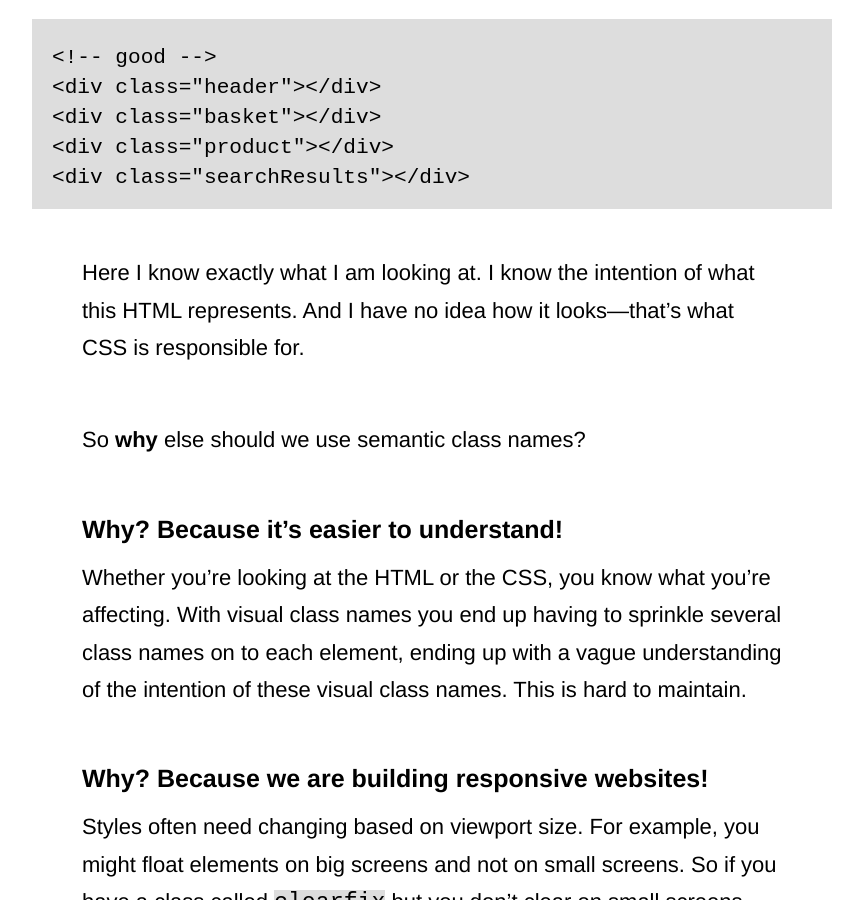
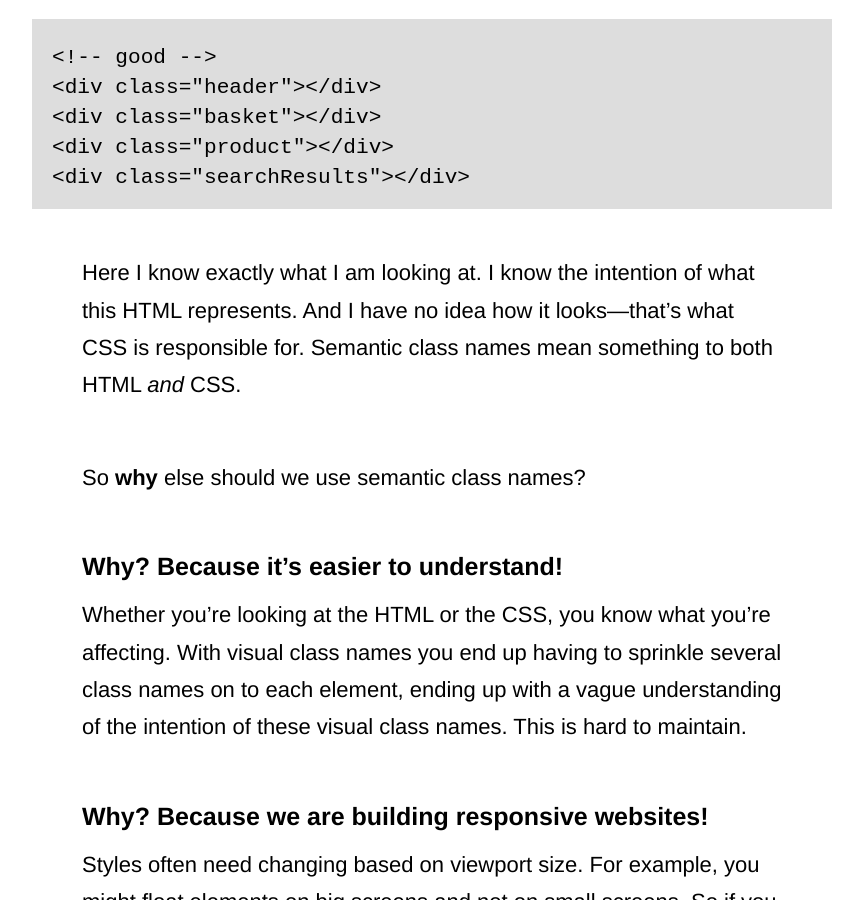
Before and after one commit to adamsilver/maintainablecss.com-jekyll, a Jekyll site: the page built from _chapters/02-semantics.md, in a window 1280 px wide and 900 px high, scrolled down 1696 px. Shown: the whole window, without its empty margins (208-1071 px from the left). Built offline with Jekyll 4.4.1, drawn with Linux system fonts in a browser that asks for light colours.

Commit message:
Updated semantic note

```diff
--- a/_chapters/02-semantics.md
+++ b/_chapters/02-semantics.md
@@ -37,7 +37,7 @@ It's not clear at all *what* this HTML represents. You *might* have an idea of w
 	<div class="product"></div>
 	<div class="searchResults"></div>
 
-Here I know exactly what I am looking at. I know the intention of what this HTML represents. And I have no idea how it looks&mdash;that's what CSS is responsible for.
+Here I know exactly what I am looking at. I know the intention of what this HTML represents. And I have no idea how it looks&mdash;that's what CSS is responsible for. Semantic class names mean something to both HTML *and* CSS.
 
 So **why** else should we use semantic class names?
 
```
